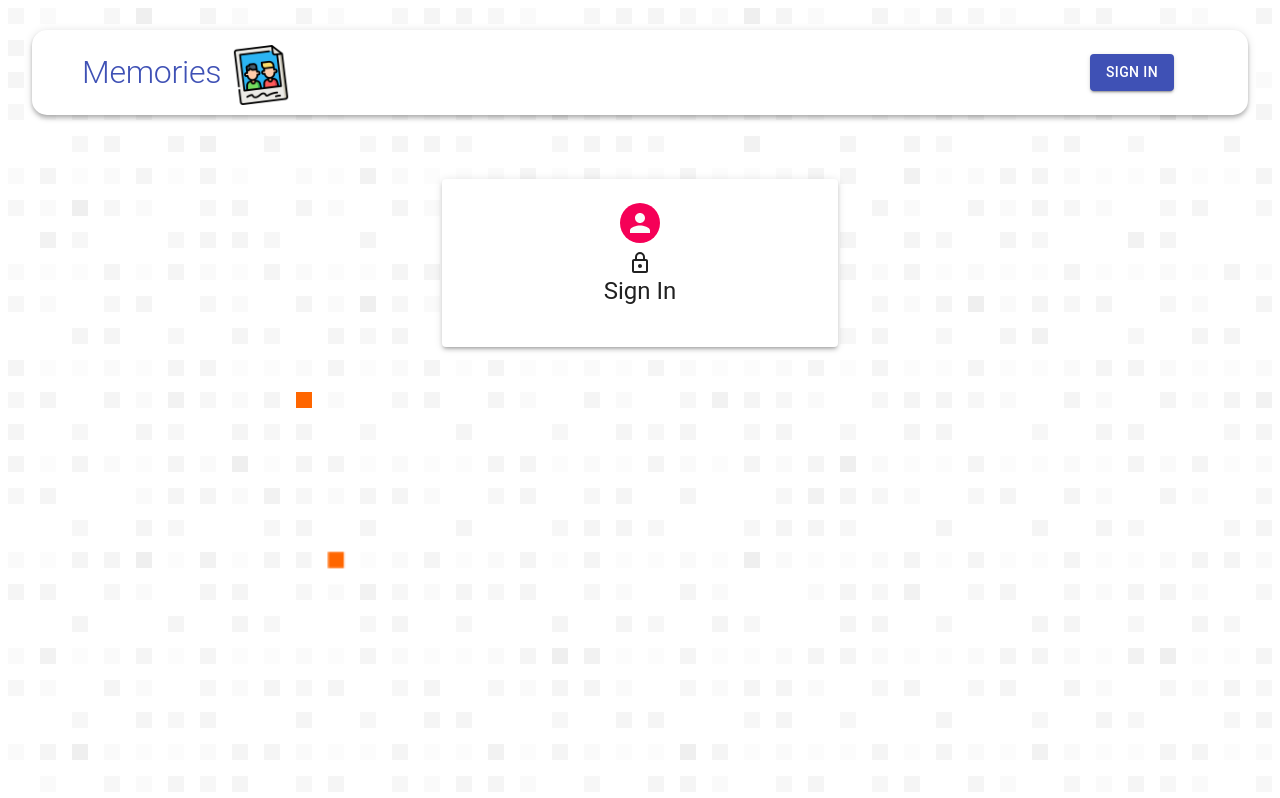
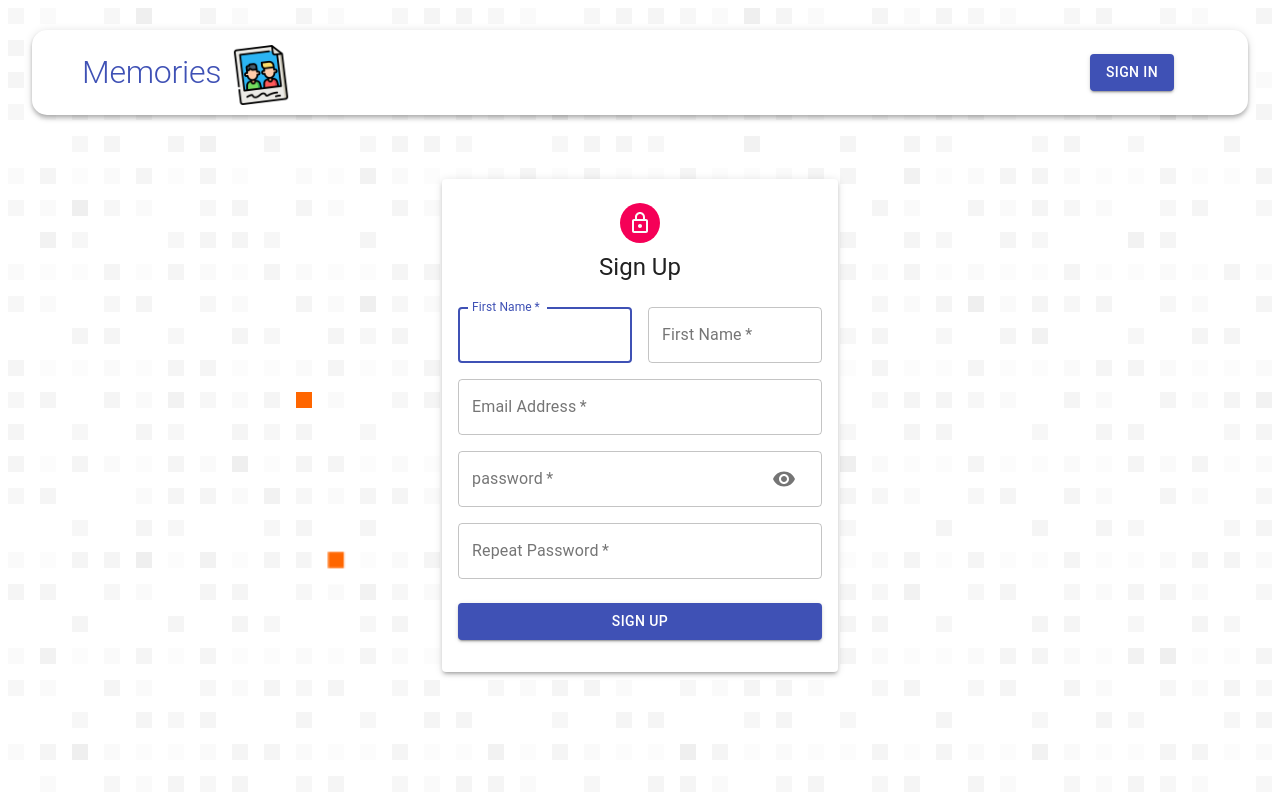
Before and after one commit to RuslanDidun91/mern-memories, a React (Create React App) app in the folder client/: page /auth in a window 1280 px wide. Built offline with nearby package versions, Linux system fonts and the light colour scheme.

Commit message:
auth form

```diff
--- a/client/src/components/Auth/Auth.jsx
+++ b/client/src/components/Auth/Auth.jsx
@@ -1,12 +1,15 @@
-import React from "react";
-import { Avatar, Button, Paper, Grid, Typography, Container, TextField } from '@material-ui/core';
+import React, { useState } from "react";
+import { Avatar, Button, Paper, Grid, Typography, Container} from '@material-ui/core';
 import useStyles from './styles';
 import LockOutlinedIcon from '@material-ui/icons/LockOutlined';
+import Input from "./input";
 
 const Auth = () => {
 
+  const [showPassword, setShowPassword] = useState(false);
+
   const classes = useStyles();
-  const isSignup = false;
+  const isSignup = true;
 
   const handleSubmit = () => {
 
@@ -16,34 +19,49 @@
 
   }
 
+  const handleShowPassword = () => setShowPassword((prevShowPassword) => !prevShowPassword);
+
   return (
-    <div>
     <Container component='main' maxWidth='xs'>
       {/* div with elevation effect */}
       <Paper className={classes.paper} elevation={3}>
         <Avatar className={classes.avatar}>
+        <LockOutlinedIcon />
         </Avatar>
-          <LockOutlinedIcon />
         <Typography variant="h5">{isSignup ? 'Sign Up' : 'Sign In'}</Typography>
         <form className={classes.form} onSubmit={handleSubmit}>
           <Grid container spacing={2}>
-              {
-                isSignup && (
+            {isSignup && (
               <>
-                    <TextField
-                      name='firstName'
-                      label='First Name'
+                <Input
+                  name='firstName' label='First Name'
+                  handleChange={handleChange} autoFocus half />
+
+                <Input
+                  name='firstName' label='First Name'
+                  handleChange={handleChange} half />
+              </>
+            )}
+            <Input
+              name='email' label='Email Address'
+              handleChange={handleChange} type='email' />
+
+            <Input
+              name='password' label='password'
               handleChange={handleChange}
-                      autoFocus xs={6} />
-                  </>
-                )
-              }
+              type={showPassword ? 'text' : 'password'}
+              handleShowPassword={handleShowPassword} />
+            {isSignup &&
+              <Input name='confirmPassword' label='Repeat Password'
+                handleChange={handleChange} type='password' />}
           </Grid>
+          <Button type="submit" fullWidth variant="contained"
+            color="primary" className={classes.submit}>
+            {isSignup ? 'Sign Up' : 'Sign In'}
+          </Button>
         </form>
-
       </Paper>
     </Container>
-    </div>
   );
 }
 
--- /dev/null
+++ b/client/src/components/Auth/input.jsx
@@ -0,0 +1,31 @@
+import React from 'react';
+import { TextField, Grid, InputAdornment, IconButton } from '@material-ui/core';
+
+import Visibility from '@material-ui/icons/Visibility';
+import VisibilityOff from '@material-ui/icons/VisibilityOff';
+
+const Input = ({ name, handleChange, label, half, autoFocus, type, handleShowPassword }) => (
+  <Grid item xs={12} sm={half ? 6 : 12}>
+    <TextField
+      name={name}
+      onChange={handleChange}
+      variant="outlined"
+      required
+      fullWidth
+      label={label}
+      autoFocus={autoFocus}
+      type={type}
+      InputProps={name === 'password' && {
+        endAdornment: (
+          <InputAdornment position="end">
+            <IconButton onClick={handleShowPassword}>
+              {type === 'password' ? <Visibility /> : <VisibilityOff />}
+            </IconButton>
+          </InputAdornment>
+        ),
+      }}
+    />
+  </Grid>
+);
+
+export default Input;
```
Lines whose indentation alone changed are shown as unchanged.
